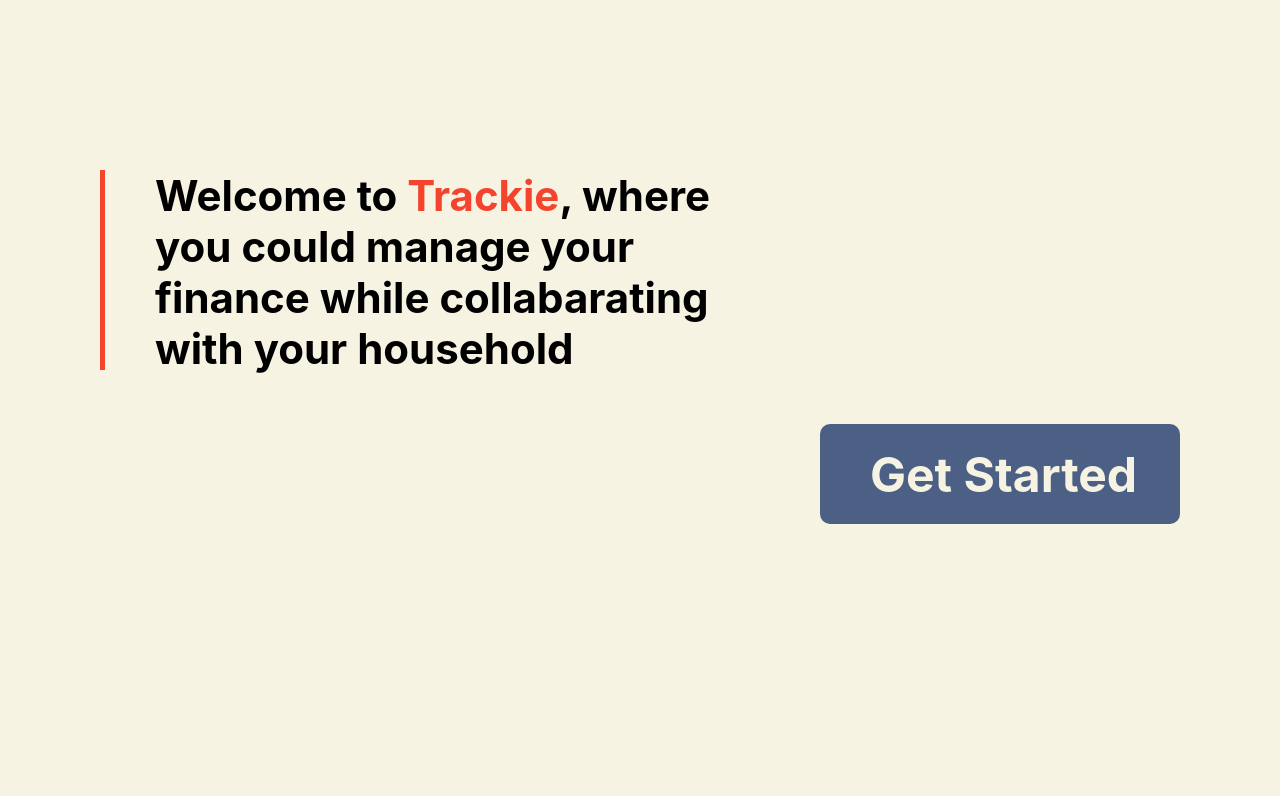
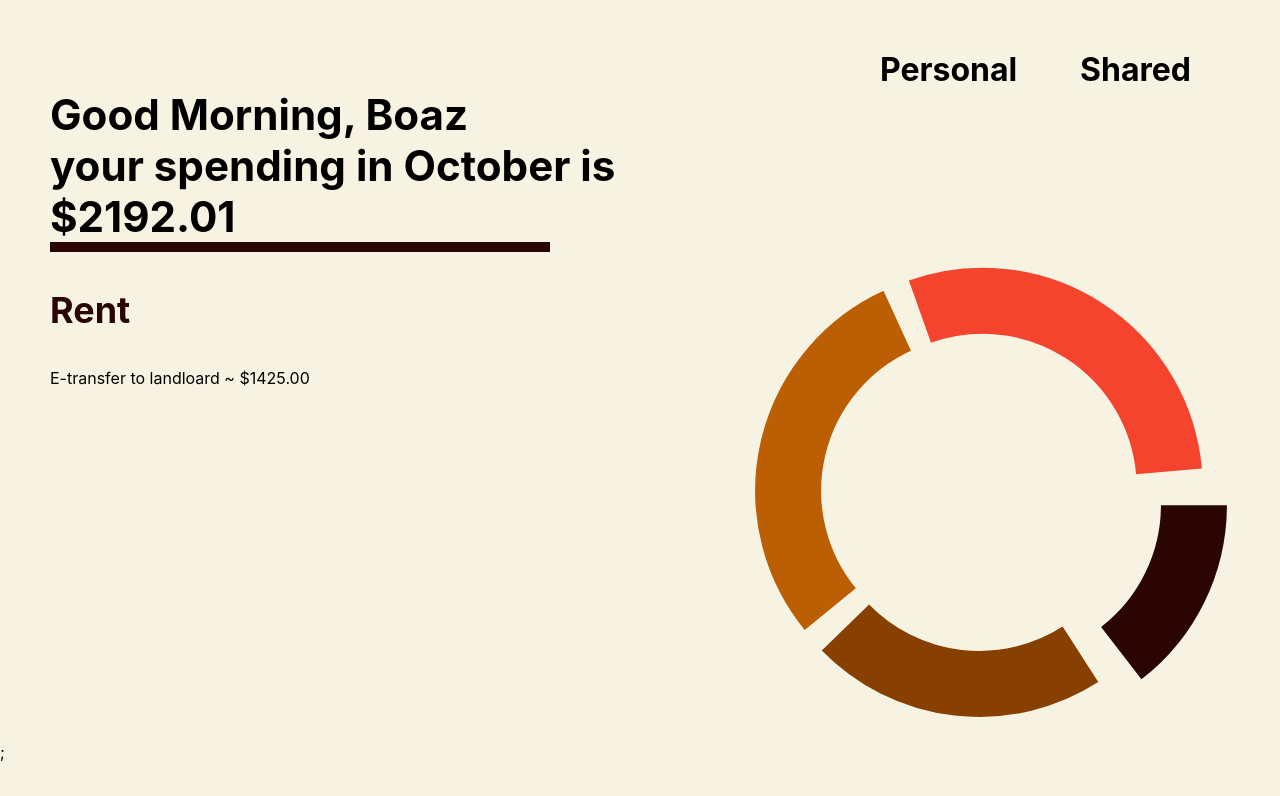
Before and after one commit to rethegreat/trackie, a React (Create React App) app: page / in a window 1280 px wide. Shown: the top 796 px of the page. Built offline with nearby package versions, Linux system fonts and the light colour scheme.

Commit message:
Backbones of personal page

```diff
--- a/package.json
+++ b/package.json
@@ -9,6 +9,7 @@
     "@testing-library/user-event": "^13.5.0",
     "react": "^18.2.0",
     "react-dom": "^18.2.0",
+    "react-minimal-pie-chart": "^8.3.0",
     "react-scripts": "5.0.1",
     "web-vitals": "^2.1.4"
   },
--- a/src/App.js
+++ b/src/App.js
@@ -1,8 +1,9 @@
 import WelcomePage from './Pages/WelcomePage';
+import PersonalPage from './Pages/PersonalPage';
 
 function App() {
   return (
-    <WelcomePage></WelcomePage>
+    <PersonalPage />
   );
 }
 
--- /dev/null
+++ b/src/Pages/PersonalPage.css
@@ -0,0 +1,52 @@
+.navBar {
+    height: max-content;
+    display: flex;
+    flex-direction: row;
+    justify-content: flex-end;
+}
+
+
+.nav-item {
+    width: 200px;
+    padding-top: 50px;
+    font-weight: bold;
+    font-size: 32px;
+}
+
+.personal-main {
+
+    height: 500px;
+    display: flex;
+    flex-direction: row;
+    justify-content: space-between;
+}
+
+.perosnal_chart {
+    width: 500px;
+    padding-right: 50px;
+}
+
+.greeting {
+    font-size: 36px;
+    padding-left: 50px;
+}
+
+.greeting h3 {
+    margin: 0px;
+}
+
+.divider {
+    background-color: #2B0504;
+    height: 10px;
+    width: 500px;
+}
+
+.personal-description {
+    padding-left: 50px;
+}
+
+.personal-description h3 {
+    font-size: 36px;
+    font-weight: bold;
+    color: #2B0504;
+}
--- /dev/null
+++ b/src/Pages/PersonalPage.js
@@ -0,0 +1,59 @@
+import "./PersonalPage.css";
+import { PieChart } from "react-minimal-pie-chart";
+
+import React, { useState } from 'react';
+
+function PersonalPage() {
+  const spendingData = [
+    { title: "Rent", value: 10, color: "#2B0504" },
+    { title: "Entertainment", value: 15, color: "#874000" },
+    { title: "Food", value: 20, color: "#BC5F04" },
+    { title: "Climbing", value: 20, color: "#F4442E" },
+  ];
+
+  const [selected, setSelected] = useState(0);
+
+  return (
+    <div>
+      <div className="navBar">
+        <div className="nav-item">Personal</div>
+        <div className="nav-item">Shared</div>
+      </div>
+      <div className="greeting">
+        <h3>Good Morning, Boaz</h3>
+        <h3>your spending in October is</h3>
+        <h3>$2192.01</h3>
+      </div>
+      <div className="personal-main">
+        <div className="personal-description">
+            <div className="divider">
+
+            </div>
+            <h3>
+                Rent
+            </h3>
+            <p>
+                E-transfer to landloard ~ $1425.00
+            </p>
+        </div>
+        <PieChart
+          className="perosnal_chart"
+          data={spendingData}
+          lineWidth={30}
+          radius={44}
+          paddingAngle={5}
+          animate
+          segmentsStyle={{ transition: "stroke .3s", cursor: "pointer" }}
+          segmentsShift={(index) => (index === selected ? 6 : 1)}
+          onClick={(event, index) => {
+            console.log("CLICK", { event, index });
+            setSelected(index === selected ? undefined : index);
+          }}
+        />
+      </div>
+      ;
+    </div>
+  );
+}
+
+export default PersonalPage;
```
Also changed, not shown: 1 other file (tests, documents, lock files or other folders).
